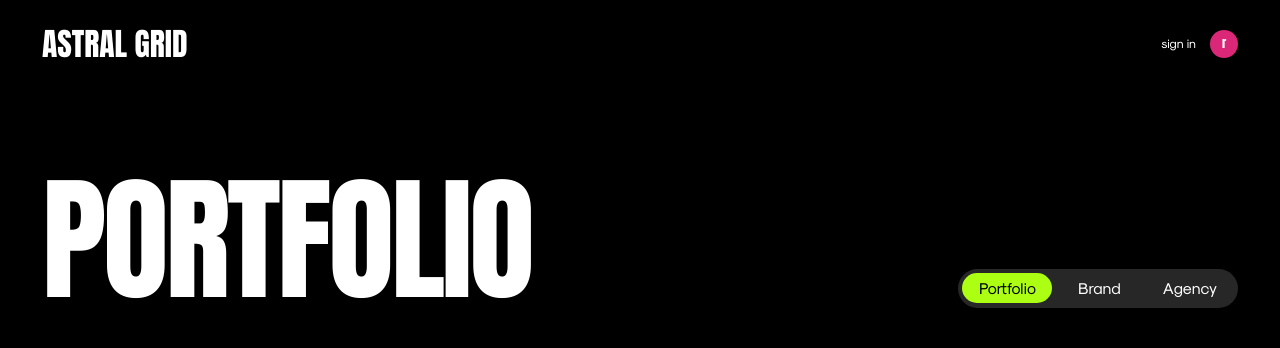
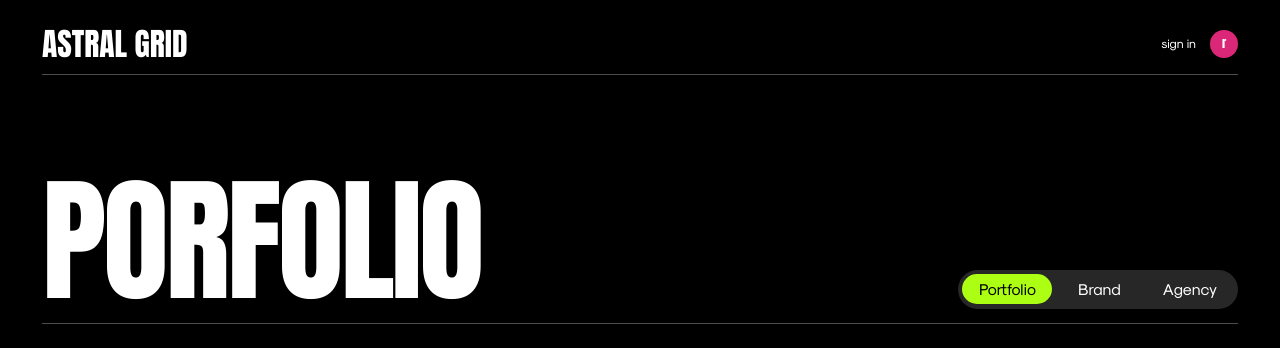
Before and after one commit to jtr-code/astral-grid, a Next.js app: page /site in a window 1280 px wide. Shown: the top 348 px of the page. Built offline with nearby package versions, Linux system fonts and the light colour scheme.

Commit message:
style : ui update

```diff
--- a/app/site/page.tsx
+++ b/app/site/page.tsx
@@ -24,7 +24,7 @@ const filterButtons: buttonType[] = [
 
 const SiteLayout = () => {
   const [activeButton, setActiveButton] = useState<number>(1);
-  const [siteHeader, setSiteHeader] = useState<string>("Portfolio");
+  const [siteHeader, setSiteHeader] = useState<string>("Porfolio");
 
   const handleOnClick = (button: buttonType) => {
     setActiveButton(button.id);
@@ -32,7 +32,7 @@ const SiteLayout = () => {
   };
 
   return (
-    <main className="flex flex-wrap items-end justify-between pt-24">
+    <main className="mb-4 flex flex-wrap items-end justify-between border-b border-[#4C4C4C] pt-24">
       <section>
         <Header title={siteHeader} />
       </section>
--- a/components/Header/index.tsx
+++ b/components/Header/index.tsx
@@ -9,7 +9,7 @@ const Header = ({ title, isSmallText = false }: HeaderProps) => {
   return (
     <article className="py-4">
       <h1
-        className={`${isSmallText ? "text-4xl font-normal" : "text-clamp tracking-tight"} text-pretty leading-none uppercase`}
+        className={`${isSmallText ? "text-4xl font-normal" : "text-clamp tracking-tight"} text-pretty uppercase leading-none`}
       >
         {title}
       </h1>
--- a/components/Navbar/index.tsx
+++ b/components/Navbar/index.tsx
@@ -2,7 +2,7 @@ import Header from "@/components/Header";
 
 const Navbar = () => {
   return (
-    <div className="flex items-center">
+    <div className="flex items-center border-b border-[#4C4C4C]">
       <section className="w-full">
         <Header title="Astral Grid" isSmallText />
       </section>
```
